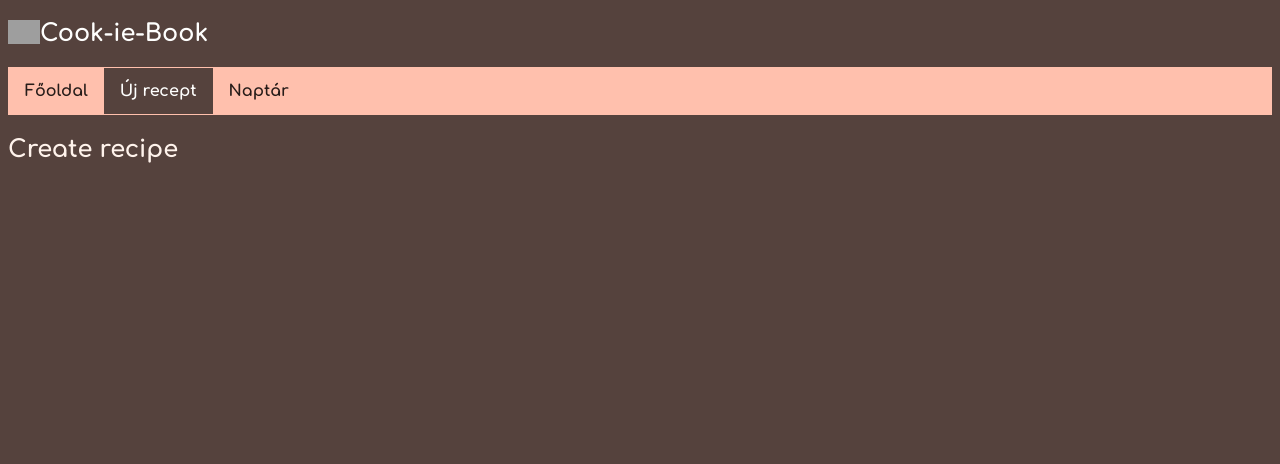
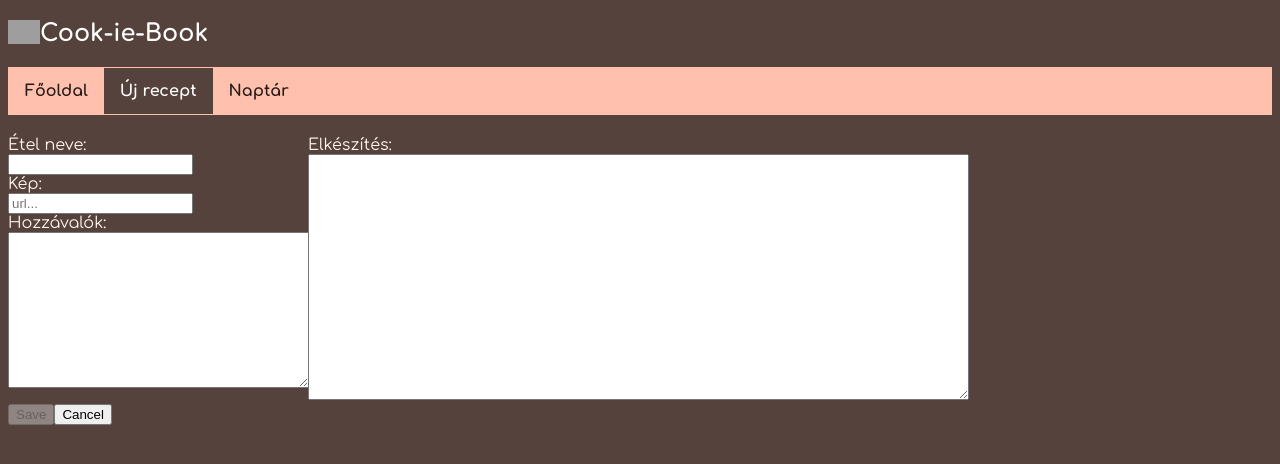
Before and after one commit to jvaskone/Cook-ie-Book, an Angular app: page /new-recipe in a window 1280 px wide. Shown: the top 464 px of the page. Built offline with nearby package versions, Linux system fonts and the light colour scheme; grey boxes are pictures that could not be loaded.

Commit message:
Adding new recipes

```diff
--- a/src/app/app.module.ts
+++ b/src/app/app.module.ts
@@ -11,6 +11,7 @@ import { RecipeListComponent } from './recipes/recipe-list.component';
 import { Error404Component } from './errors/Error404Component';
 import { RecipeThumbnailComponent } from './recipes/recipe-thumbnail.component';
 import { RecipeService } from './recipes/shared/recipe.service';
+import { FormsModule, ReactiveFormsModule } from '@angular/forms';
 
 @NgModule({
   declarations: [
@@ -24,6 +25,8 @@ import { RecipeService } from './recipes/shared/recipe.service';
   ],
   imports: [
     BrowserModule,
+    FormsModule,
+    ReactiveFormsModule,
     RouterModule.forRoot(appRoutes)
   ],
   providers: [
--- /dev/null
+++ b/src/app/recipes/create-recipe.component.html
@@ -0,0 +1,49 @@
+
+  <form #newRecipeForm="ngForm" (ngSubmit)="saveRecipe(newRecipeForm.value)" autocomplete="off" novalidate>
+
+    <div class="col-md-6" style="float:left; width: 300px;">
+        <div class="form-group" [ngClass]="{'error': !isValid(newRecipeForm.controls['name'])}">
+        <label for="recipeName">Étel neve:</label>
+        <em *ngIf="!isValid(newRecipeForm.controls['name'])">*</em><br>
+        <input (ngModel)="newRecipe?.name" name="name" required id="name" type="text" class="form-control"  />
+        </div>
+
+        <div class="form-group" [ngClass]="{'error': !isValid(newRecipeForm.controls['imageUrl'])}">
+            <label for="imageUrl">Kép:</label>
+            <em *ngIf="!isValid(newRecipeForm.controls['imageUrl']) && newRecipeForm.controls['imageUrl'].hasError('required')">*</em>
+            <em *ngIf="!isValid(newRecipeForm.controls['imageUrl'])  && newRecipeForm.controls['imageUrl'].hasError('pattern')">png/jpg</em><br>
+            <input (ngModel)="newRecipe?.imageUrl" name="imageUrl" required pattern=".*\/.*.(png|jpg)" id="imageUrl" type="text" class="form-control" placeholder="url..." />
+            <img [attr.src]="newRecipeForm.controls['imageUrl'].value" *ngIf="newRecipeForm.controls['imageUrl']?.valid" width="200"/>
+        </div>
+
+        <!--
+        <div>
+            <label for="imageUrl">Kép:</label><br>
+            <input type='file' accept="image/*" (change)="addFile($event)" (ngModel)="newRecipe?.imageUrl" name="imageUrl" id="imageUrl">
+            <img [src]="image" width="275">
+        </div>
+-->
+        <div class="form-group" [ngClass]="{'error': !isValid(newRecipeForm.controls['ingredients'])}">
+        <label for="recipeIngredients">Hozzávalók:</label>
+        <em *ngIf="!isValid(newRecipeForm.controls['ingredients'])">*</em>
+        <br>
+        <textarea (ngModel)="newRecipe?.ingredients" name="ingredients" required id="recipeIngredients" type="text" class="form-control"
+            rows="10" cols="35"
+        ></textarea>
+        </div>
+    </div>
+    <div class="col-md-6" style="margin-left: 200px;">
+        <div class="form-group" [ngClass]="{'error': !isValid(newRecipeForm.controls['instructions'])}">
+        <label for="recipeInstructions">Elkészítés:</label>
+        <em *ngIf="!isValid(newRecipeForm.controls['instructions'])">*</em>
+        <br>
+        <textarea (ngModel)="newRecipe?.instructions" name="instructions" required id="recipeInstructions" type="text" class="form-control"
+            rows="16" cols="80" ></textarea>
+        </div>
+    </div>
+
+    <button type="submit" [disabled]="newRecipeForm.invalid" class="btn btn-primary">Save</button>
+    <button type="button" class="btn btn-default" (click)="cancel()">Cancel</button>
+
+
+  </form>
--- a/src/app/recipes/create-recipe.component.ts
+++ b/src/app/recipes/create-recipe.component.ts
@@ -1,8 +1,48 @@
 import { Component } from '@angular/core';
+import { IRecipe } from './shared/recipes.model';
+import { Router } from '@angular/router';
+import { RecipeService } from './shared/recipe.service';
+import { AbstractControl } from '@angular/forms';
 
 @Component({
   selector: 'create-recipe',
-  template: '<h2>Create recipe</h2>'
+  templateUrl:  "create-recipe.component.html"
 })
 export class CreateRecipeComponent {
+  newRecipe ?: IRecipe;
+  isDirty : boolean = true;
+  image ?: any;
+  constructor(private router:Router, private recipeService:RecipeService) {
+
+  }
+
+  isValid(formControl: AbstractControl) : boolean {
+    return formControl==null || !(formControl.invalid && formControl.touched);
+  }
+
+  saveRecipe(formValues:any) {
+    // this.recipeService.saveRecipe(formValues).subscribe( () => {
+    //   this.isDirty = false;
+    //   this.router.navigate(['/recipes']);
+    // });
+    this.recipeService.saveRecipe(formValues);
+    this.isDirty = false;
+    this.router.navigate(['/recipes']);
+  }
+
+  cancel() {
+    this.router.navigate(['/recipes']);
+  }
+
+  addFile(event: any) {
+    if (event.target.files && event.target.files[0]) {
+        var reader = new FileReader();
+        reader.onload = (event: any) => {
+            this.image = event.target.result;
+            //console.log(this.url);
+        }
+        reader.readAsDataURL(event.target.files[0]);
+        //this.newRecipe.imageUrl = event.target.files[0];
+    }
 }
+}
--- a/src/app/recipes/shared/recipe.service.ts
+++ b/src/app/recipes/shared/recipe.service.ts
@@ -18,6 +18,11 @@ export class RecipeService {
 
     getRecipe(id: number):IRecipe | undefined {
         return RECIPES.find(recipe => recipe.id === id);
+    }
+
+    saveRecipe(recipe: IRecipe) {
+        recipe.id = 999;
+        RECIPES.push(recipe);
     }
 
 }
```
